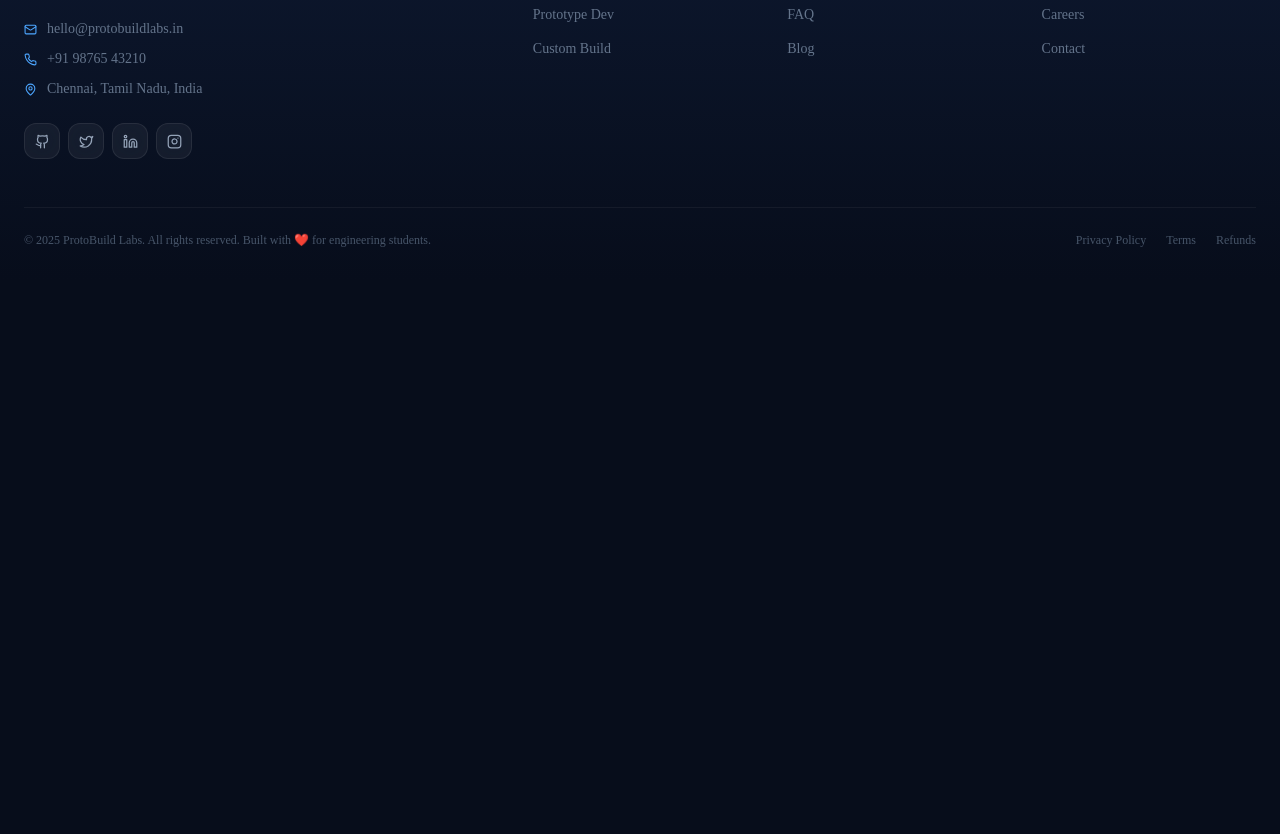
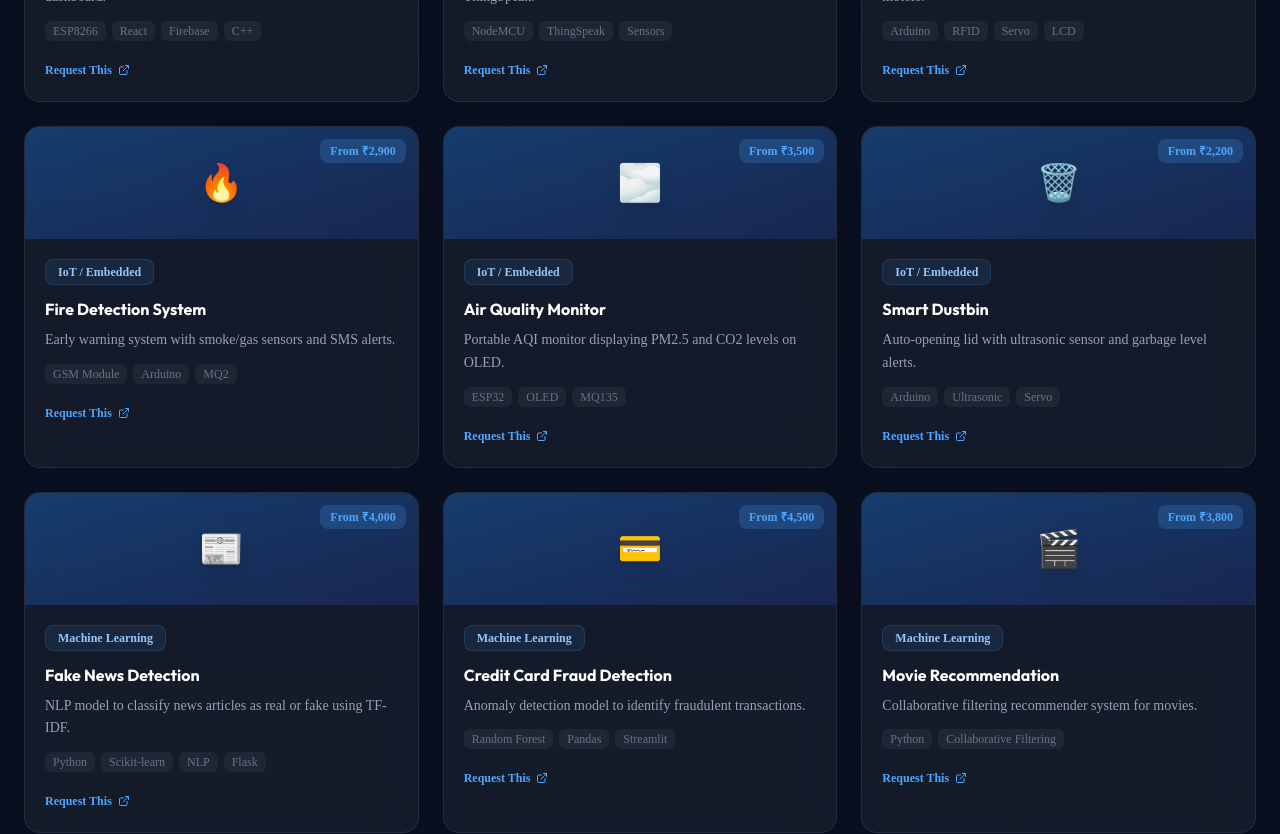
Before and after one commit to Naveenkm07/projecthub360, a Next.js app: page /projects in a window 1280 px wide. Shown: the part 1780-2614 px from the top of the page. Before the commit the page ends 2060 px from the top, so only its background shows below. Built offline with nearby package versions, Linux system fonts and the light colour scheme; no server answers; the database is empty.

Commit message:
feat: add 50+ projects to showcase

```diff
--- a/app/projects/page.jsx
+++ b/app/projects/page.jsx
@@ -19,6 +19,47 @@ const fallbackProjects = [
     { id: '7', title: 'Autonomous Robot Navigation', category: 'Robotics', description: 'PID-controlled robot with ultrasonic sensors and Bluetooth control.', tags: ['Arduino', 'C++', 'ROS', 'Python'], emoji: '🤖', price: 7500 },
     { id: '8', title: 'Health Monitoring App', category: 'Mobile App', description: 'IoT wearable + Flutter app tracking heart rate, temperature.', tags: ['Flutter', 'Firebase', 'Arduino', 'ML'], emoji: '❤️', price: 6500 },
     { id: '9', title: 'Voice-Controlled Home', category: 'IoT / Embedded', description: 'ESP32-based home automation triggered by voice + mobile app.', tags: ['ESP32', 'Python', 'React Native', 'MQTT'], emoji: '🏠', price: 4500 },
+    { id: '10', title: 'Smart Parking System', category: 'IoT / Embedded', description: 'Automated parking spot detection using IR sensors and web dashboard.', tags: ['ESP8266', 'React', 'Firebase', 'C++'], emoji: '🅿️', price: 3800 },
+    { id: '11', title: 'Weather Station', category: 'IoT / Embedded', description: 'Real-time climate monitoring with DHT11, BMP180 and ThingSpeak.', tags: ['NodeMCU', 'ThingSpeak', 'Sensors'], emoji: '⛅', price: 2500 },
+    { id: '12', title: 'RFID Toll Collection', category: 'IoT / Embedded', description: 'Automated toll deduction system using RFID tags and servo motors.', tags: ['Arduino', 'RFID', 'Servo', 'LCD'], emoji: '🛣️', price: 3200 },
+    { id: '13', title: 'Fire Detection System', category: 'IoT / Embedded', description: 'Early warning system with smoke/gas sensors and SMS alerts.', tags: ['GSM Module', 'Arduino', 'MQ2'], emoji: '🔥', price: 2900 },
+    { id: '14', title: 'Air Quality Monitor', category: 'IoT / Embedded', description: 'Portable AQI monitor displaying PM2.5 and CO2 levels on OLED.', tags: ['ESP32', 'OLED', 'MQ135'], emoji: '🌫️', price: 3500 },
+    { id: '15', title: 'Smart Dustbin', category: 'IoT / Embedded', description: 'Auto-opening lid with ultrasonic sensor and garbage level alerts.', tags: ['Arduino', 'Ultrasonic', 'Servo'], emoji: '🗑️', price: 2200 },
+    { id: '16', title: 'Fake News Detection', category: 'Machine Learning', description: 'NLP model to classify news articles as real or fake using TF-IDF.', tags: ['Python', 'Scikit-learn', 'NLP', 'Flask'], emoji: '📰', price: 4000 },
+    { id: '17', title: 'Credit Card Fraud Detection', category: 'Machine Learning', description: 'Anomaly detection model to identify fraudulent transactions.', tags: ['Random Forest', 'Pandas', 'Streamlit'], emoji: '💳', price: 4500 },
+    { id: '18', title: 'Movie Recommendation', category: 'Machine Learning', description: 'Collaborative filtering recommender system for movies.', tags: ['Python', 'Collaborative Filtering'], emoji: '🎬', price: 3800 },
+    { id: '19', title: 'Stock Price Predictor', category: 'Machine Learning', description: 'LSTM neural network to predict future stock prices based on history.', tags: ['Keras', 'LSTM', 'Python', 'Finance'], emoji: '📈', price: 5500 },
+    { id: '20', title: 'Customer Churn Prediction', category: 'Machine Learning', description: 'Predicts which customers are likely to leave a subscription service.', tags: ['XGBoost', 'Data Science', 'Flask'], emoji: '📉', price: 4200 },
+    { id: '21', title: 'Handwritten Digit Recognition', category: 'Machine Learning', description: 'Classic MNIST digit recognizer with a canvas drawing web interface.', tags: ['CNN', 'TensorFlow', 'React'], emoji: '✍️', price: 3500 },
+    { id: '22', title: 'House Price Prediction', category: 'Machine Learning', description: 'Regression model estimating property values based on location/features.', tags: ['Linear Regression', 'Python'], emoji: '🏡', price: 3000 },
+    { id: '23', title: 'Heart Disease Prediction', category: 'Machine Learning', description: 'Classification model diagnosing heart risk based on patient metrics.', tags: ['SVM', 'Scikit-learn', 'Streamlit'], emoji: '🫀', price: 4000 },
+    { id: '24', title: 'E-Commerce Platform', category: 'Web Application', description: 'Full-stack shopping site with cart, payments, and admin panel.', tags: ['Next.js', 'Stripe', 'Prisma', 'Tailwind'], emoji: '🛒', price: 8000 },
+    { id: '25', title: 'Library Management System', category: 'Web Application', description: 'Digital catalog for issuing and returning books with fine calculation.', tags: ['PHP', 'MySQL', 'Bootstrap'], emoji: '📚', price: 3500 },
+    { id: '26', title: 'Hospital Management System', category: 'Web Application', description: 'Patient records, doctor appointments, and billing management.', tags: ['MERN Stack', 'React', 'Node.js'], emoji: '🏥', price: 6500 },
+    { id: '27', title: 'Online Quiz Portal', category: 'Web Application', description: 'Platform for teachers to create MCQs and students to take tests.', tags: ['Django', 'Python', 'SQLite'], emoji: '📝', price: 4000 },
+    { id: '28', title: 'Job Portal', category: 'Web Application', description: 'Connects recruiters and job seekers with resume uploading.', tags: ['Vue.js', 'Laravel', 'MySQL'], emoji: '💼', price: 5500 },
+    { id: '29', title: 'Alumni Networking Site', category: 'Web Application', description: 'Social platform exclusively for college alumni to connect.', tags: ['React', 'Firebase', 'Tailwind'], emoji: '🎓', price: 4500 },
+    { id: '30', title: 'Event Management System', category: 'Web Application', description: 'Book tickets and manage event schedules and speakers.', tags: ['Next.js', 'PostgreSQL', 'Vercel'], emoji: '🎟️', price: 5000 },
+    { id: '31', title: 'Mask Detection System', category: 'Computer Vision', description: 'Detects if a person is wearing a face mask via webcam.', tags: ['OpenCV', 'Deep Learning', 'Python'], emoji: '😷', price: 4500 },
+    { id: '32', title: 'License Plate Recognition', category: 'Computer Vision', description: 'Extracts text from vehicle license plates for automated logging.', tags: ['OpenCV', 'Tesseract OCR', 'Python'], emoji: '🚗', price: 5500 },
+    { id: '33', title: 'Driver Drowsiness Detection', category: 'Computer Vision', description: 'Alerts the driver if their eyes remain closed for too long.', tags: ['dlib', 'OpenCV', 'Python'], emoji: '😴', price: 5000 },
+    { id: '34', title: 'Object Detection for Blind', category: 'Computer Vision', description: 'Identifies objects in front of camera and speaks them out loud.', tags: ['YOLO', 'gTTS', 'Python'], emoji: '🦯', price: 6000 },
+    { id: '35', title: 'Emotion Recognition', category: 'Computer Vision', description: 'Classifies human facial expressions into 7 emotion categories.', tags: ['Keras', 'OpenCV', 'CNN'], emoji: '😊', price: 4800 },
+    { id: '36', title: 'Gesture Controlled Mouse', category: 'Computer Vision', description: 'Control computer cursor using hand gestures without a physical mouse.', tags: ['MediaPipe', 'OpenCV', 'PyAutoGUI'], emoji: '🖐️', price: 4500 },
+    { id: '37', title: 'Sign Language Translator', category: 'Computer Vision', description: 'Translates hand sign language into text and speech in real-time.', tags: ['MediaPipe', 'LSTM', 'Python'], emoji: '🤟', price: 6500 },
+    { id: '38', title: 'Expense Tracker App', category: 'Mobile App', description: 'Cross-platform app to track daily spending and visualize budgets.', tags: ['React Native', 'Expo', 'SQLite'], emoji: '💰', price: 4000 },
+    { id: '39', title: 'Fitness Workout App', category: 'Mobile App', description: 'Customizable workout routines and progress tracking charts.', tags: ['Flutter', 'Dart', 'Firebase'], emoji: '🏋️', price: 5000 },
+    { id: '40', title: 'Recipe Sharing App', category: 'Mobile App', description: 'Social app to post, like, and save cooking recipes.', tags: ['Android', 'Java', 'Firebase'], emoji: '🍳', price: 4500 },
+    { id: '41', title: 'Task Manager App', category: 'Mobile App', description: 'To-do list with reminders, categories, and calendar view.', tags: ['Swift', 'iOS', 'CoreData'], emoji: '✅', price: 4000 },
+    { id: '42', title: 'Weather Forecast App', category: 'Mobile App', description: 'Beautiful UI for current weather and 7-day forecasts via API.', tags: ['React Native', 'OpenWeatherAPI'], emoji: '🌦️', price: 3000 },
+    { id: '43', title: 'E-Learning App', category: 'Mobile App', description: 'Video courses, quizzes, and certificate generation for students.', tags: ['Flutter', 'Node.js', 'AWS S3'], emoji: '📱', price: 7000 },
+    { id: '44', title: 'Line Follower Robot', category: 'Robotics', description: 'Autonomous robot that follows a black line on a white surface.', tags: ['Arduino', 'IR Sensors', 'Motors'], emoji: '🏎️', price: 2500 },
+    { id: '45', title: 'Obstacle Avoidance Robot', category: 'Robotics', description: 'Navigates rooms by detecting and dodging objects in its path.', tags: ['Arduino', 'Ultrasonic', 'L298N'], emoji: '🤖', price: 2800 },
+    { id: '46', title: 'Robotic Arm', category: 'Robotics', description: '4-DOF robotic arm controlled via potentiometers or web app.', tags: ['Servo Motors', 'ESP32', '3D Printed'], emoji: '🦾', price: 6000 },
+    { id: '47', title: 'Fire Fighting Robot', category: 'Robotics', description: 'Detects fire using flame sensors and extinguishes it with a water pump.', tags: ['Arduino', 'Flame Sensor', 'Pump'], emoji: '🚒', price: 5500 },
+    { id: '48', title: 'Surveillance Rover', category: 'Robotics', description: 'Wi-Fi controlled rover with live camera feed for monitoring.', tags: ['Raspberry Pi', 'Camera', 'Python'], emoji: '👀', price: 6500 },
+    { id: '49', title: 'Hexapod Robot', category: 'Robotics', description: 'Spider-like robot with 6 legs capable of complex walking gaits.', tags: ['Arduino Mega', 'Servos', 'Inverse Kinematics'], emoji: '🕷️', price: 8500 },
+    { id: '50', title: 'Self-Balancing Robot', category: 'Robotics', description: 'Two-wheeled robot that stays upright using an IMU and PID controller.', tags: ['MPU6050', 'PID', 'Arduino'], emoji: '⚖️', price: 5000 },
 ];
 
 export default function ProjectsPage() {
--- a/lib/supabase.js
+++ b/lib/supabase.js
@@ -2,6 +2,11 @@ import { createClient } from '@supabase/supabase-js';
 
 const supabaseUrl = process.env.NEXT_PUBLIC_SUPABASE_URL || '';
 const supabaseAnonKey = process.env.NEXT_PUBLIC_SUPABASE_ANON_KEY || '';
+
+console.log('Supabase config check:', {
+    hasUrl: !!supabaseUrl,
+    hasKey: !!supabaseAnonKey
+});
 
 const hasSupabaseConfig = !!supabaseUrl && !!supabaseAnonKey;
 
```
